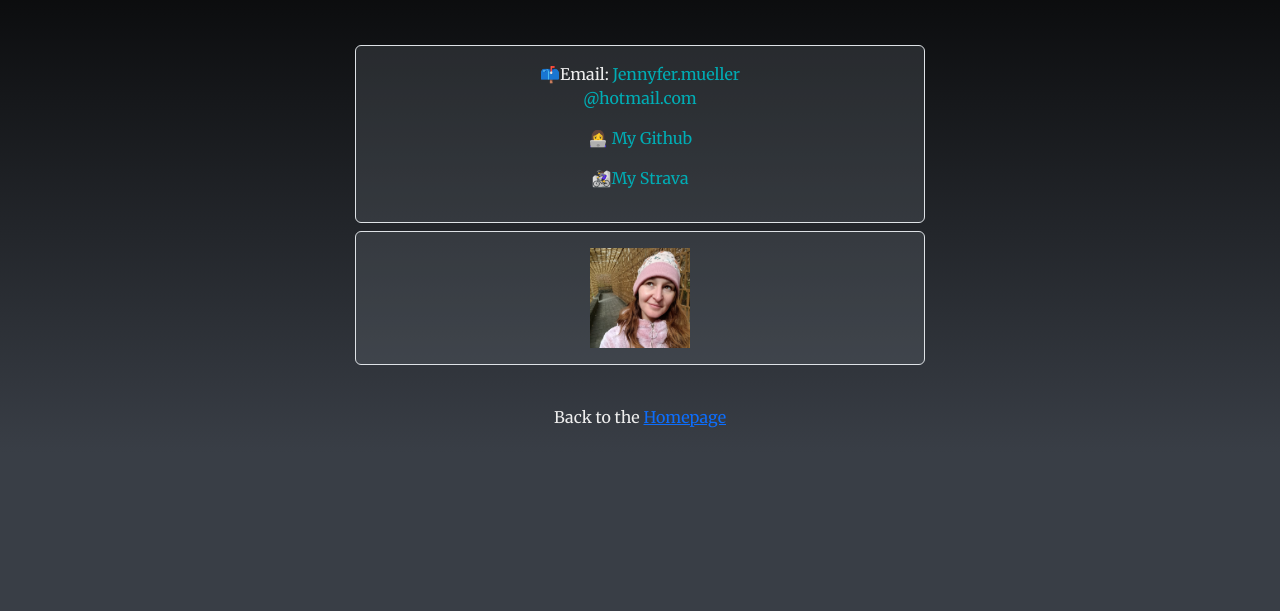
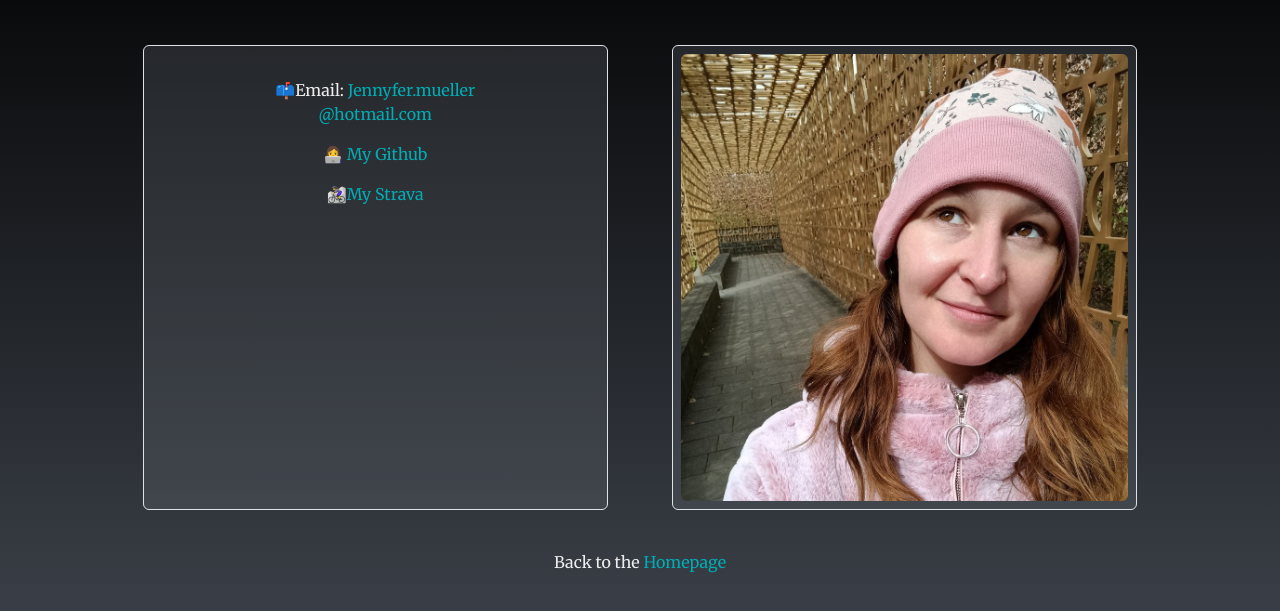
Before and after one commit to VictoriaBubbleGun/Professional-Portfolio, a plain HTML site: page contactme.html in a window 1280 px wide. Shown: the part 119-730 px from the top of the page. Drawn offline with nearby package versions, Linux system fonts and the light colour scheme; a web font is replaced by a local one.

Commit message:
more reponsive contact page

```diff
--- a/contactme.html
+++ b/contactme.html
@@ -27,9 +27,10 @@
     <div class="container">
       <h1 class="text-center mt-5">Lets get in Touch!</h1>
       <div
-        class="row mt-5 flex-lg-row text-center justify-content-evenly gap-2"
+        class="d-flex flex-row mt-5 text-center justify-content-evenly gap-1"
       >
-        <div class="col-6 bg-secondary bg-opacity-25 img-thumbnail p-3">
+        <div class="col-5 bg-secondary bg-opacity-25 img-thumbnail p-2">
+          <br />
           <p>
             📫Email:
             <a
@@ -50,8 +51,10 @@
             >
           </p>
         </div>
-        <div class="col-6 bg-secondary bg-opacity-25 img-thumbnail p-3">
-          <img src="images/me.jpg" alt="me" class="img-fluid me" />
+        <div
+          class="col-5 bg-secondary bg-opacity-25 img-thumbnail p-2 d-none d-sm-block"
+        >
+          <img src="images/me.jpg" alt="me" class="img-fluid rounded me" />
         </div>
       </div>
       <footer class="text-center p-4 mt-3">
--- a/css/aboutpage.css
+++ b/css/aboutpage.css
@@ -28,14 +28,14 @@ body {
 }
 .shecodesLink {
   color: var(--first-color);
-  text-decoration: dotted;
+  text-decoration: none;
 }
 footer {
   color: var(--forth-color);
 }
 .homepageLink {
   color: var(--third-color);
-  text-decoration: dotted;
+  text-decoration: none;
 }
 @media (min-width: 700px) {
   .head {
--- a/css/contactpage.css
+++ b/css/contactpage.css
@@ -26,7 +26,10 @@ h1 {
   color: var(--third-color);
 }
 .me {
-  max-width: 100px;
+}
+.homepageLink {
+  color: var(--third-color);
+  text-decoration: none;
 }
 @media (max-width: 700px) {
   .email {
```
